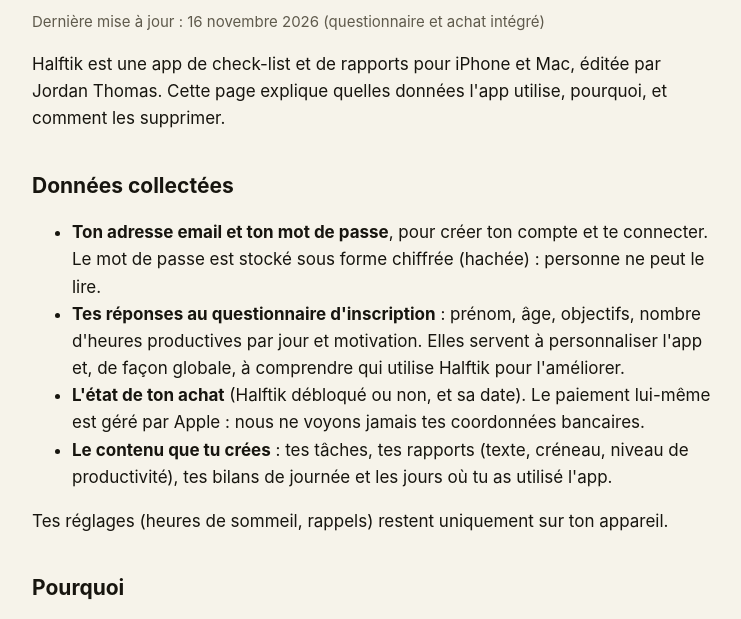
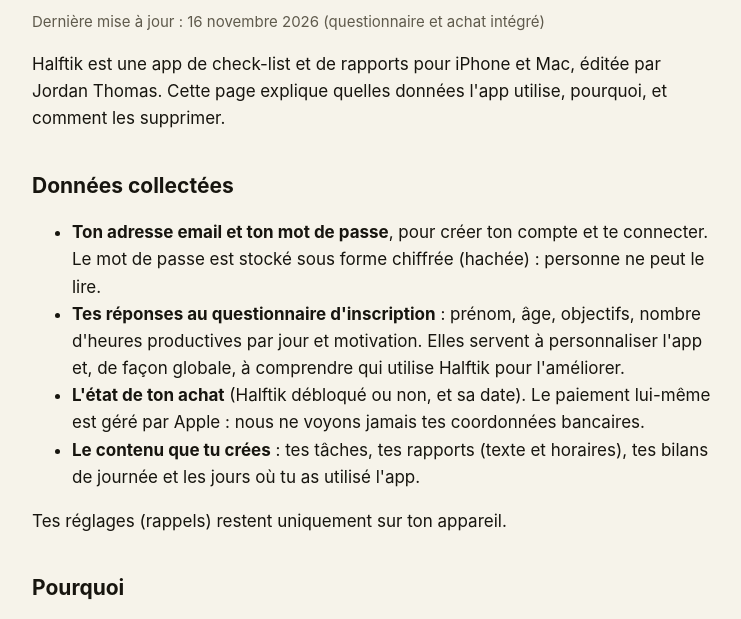
Before and after one commit to jordanthm26-stack/halfhour, a plain HTML site: page confidentialite.html in a window 1280 px wide. Shown: the part 134-753 px from the top of the page, without its empty margins (264-1005 px from the left). Drawn offline with Linux system fonts and the light colour scheme.

Commit message:
Rapports d'une heure à une autre, rappels de 7 h à 23 h
Co-Authored-By: Claude Opus 5.5 <noreply@anthropic.com>

```diff
--- a/confidentialite.html
+++ b/confidentialite.html
@@ -20,9 +20,9 @@
     <li><strong>Ton adresse email et ton mot de passe</strong>, pour créer ton compte et te connecter. Le mot de passe est stocké sous forme chiffrée (hachée) : personne ne peut le lire.</li>
     <li><strong>Tes réponses au questionnaire d'inscription</strong> : prénom, âge, objectifs, nombre d'heures productives par jour et motivation. Elles servent à personnaliser l'app et, de façon globale, à comprendre qui utilise Halftik pour l'améliorer.</li>
     <li><strong>L'état de ton achat</strong> (Halftik débloqué ou non, et sa date). Le paiement lui-même est géré par Apple : nous ne voyons jamais tes coordonnées bancaires.</li>
-    <li><strong>Le contenu que tu crées</strong> : tes tâches, tes rapports (texte, créneau, niveau de productivité), tes bilans de journée et les jours où tu as utilisé l'app.</li>
+    <li><strong>Le contenu que tu crées</strong> : tes tâches, tes rapports (texte et horaires), tes bilans de journée et les jours où tu as utilisé l'app.</li>
   </ul>
-  <p>Tes réglages (heures de sommeil, rappels) restent uniquement sur ton appareil.</p>
+  <p>Tes réglages (rappels) restent uniquement sur ton appareil.</p>
 
   <h2>Pourquoi</h2>
   <p>Pour faire fonctionner l'app et la personnaliser : te connecter à ton compte et synchroniser tes données entre ton iPhone et ton Mac. Il n'y a <strong>aucune publicité, aucun pistage, aucune revente</strong> et aucun partage de tes données avec des tiers à des fins commerciales.</p>
```
Also changed, not shown: assistance.html (+1 -1 lines), index.html (+2 -2 lines).
